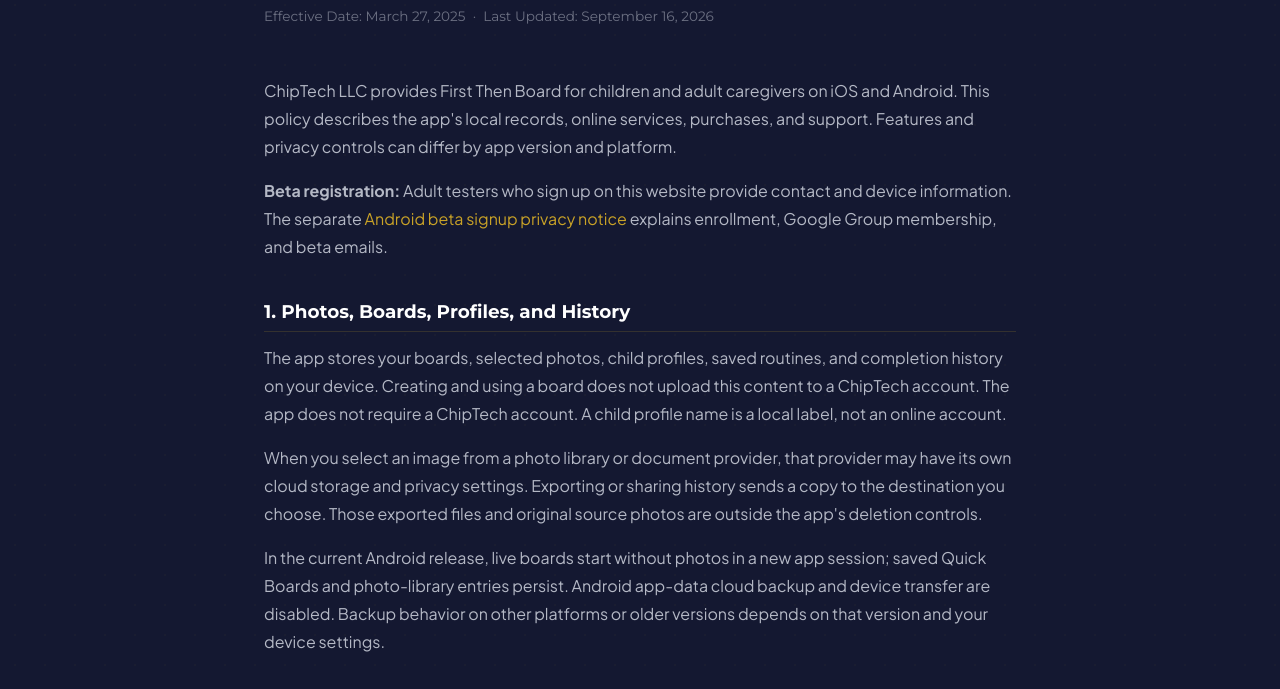
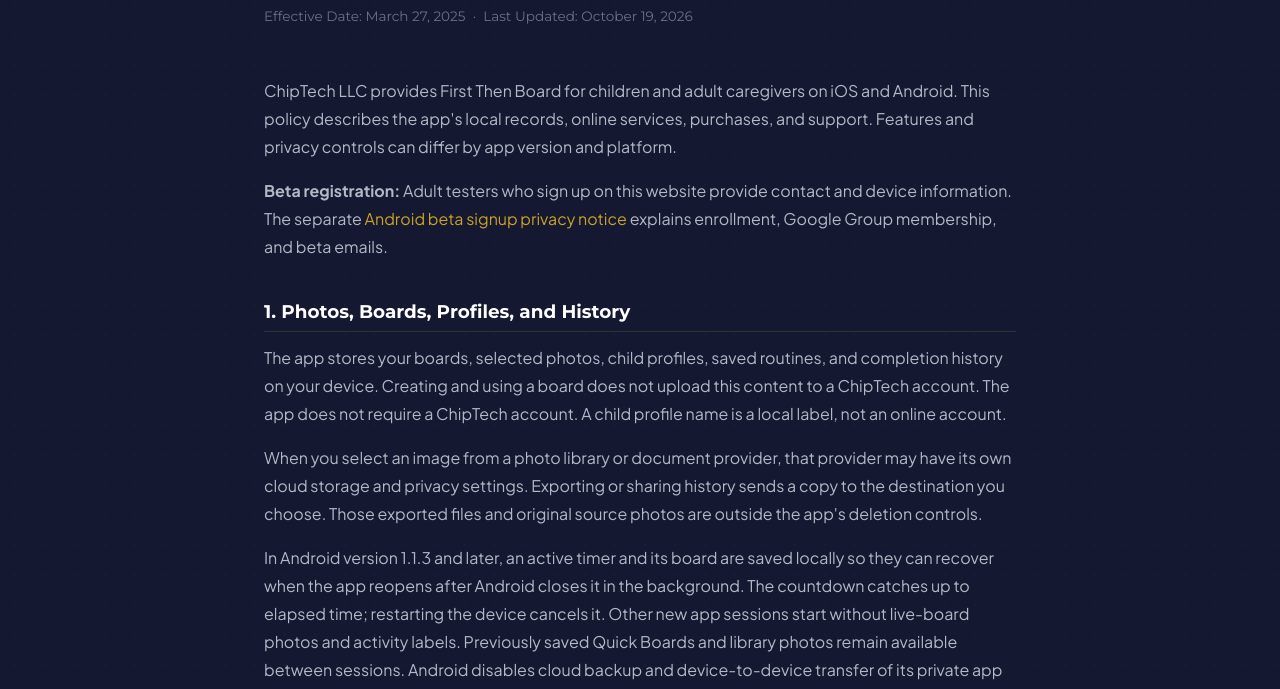
Before and after one commit to ChipTechLLC/firstthen-website, a website: page privacy.html in a window 1280 px wide. Shown: the part 250-939 px from the top of the page. Drawn offline with Linux system fonts and the light colour scheme.

Commit message:
Clarify Android timer recovery and feedback privacy

```diff
--- a/privacy.html
+++ b/privacy.html
@@ -40,14 +40,14 @@
   <div class="legal-page">
     <p class="eyebrow">ChipTech LLC</p>
     <h1>Privacy Policy</h1>
-    <p class="legal-meta">Effective Date: March 27, 2025 &nbsp;·&nbsp; Last Updated: September 16, 2026</p>
+    <p class="legal-meta">Effective Date: March 27, 2025 &nbsp;·&nbsp; Last Updated: October 19, 2026</p>
     <p>ChipTech LLC provides First Then Board for children and adult caregivers on iOS and Android. This policy describes the app's local records, online services, purchases, and support. Features and privacy controls can differ by app version and platform.</p>
     <p><strong>Beta registration:</strong> Adult testers who sign up on this website provide contact and device information. The separate <a href="/android-beta/privacy.html">Android beta signup privacy notice</a> explains enrollment, Google Group membership, and beta emails.</p>
 
     <h2>1. Photos, Boards, Profiles, and History</h2>
     <p>The app stores your boards, selected photos, child profiles, saved routines, and completion history on your device. Creating and using a board does not upload this content to a ChipTech account. The app does not require a ChipTech account. A child profile name is a local label, not an online account.</p>
     <p>When you select an image from a photo library or document provider, that provider may have its own cloud storage and privacy settings. Exporting or sharing history sends a copy to the destination you choose. Those exported files and original source photos are outside the app's deletion controls.</p>
-    <p>In the current Android release, live boards start without photos in a new app session; saved Quick Boards and photo-library entries persist. Android app-data cloud backup and device transfer are disabled. Backup behavior on other platforms or older versions depends on that version and your device settings.</p>
+    <p>In Android version 1.1.3 and later, an active timer and its board are saved locally so they can recover when the app reopens after Android closes it in the background. The countdown catches up to elapsed time; restarting the device cancels it. Other new app sessions start without live-board photos and activity labels. Previously saved Quick Boards and library photos remain available between sessions. Android disables cloud backup and device-to-device transfer of its private app data. Other platforms and versions can handle backups differently.</p>
 
     <h2>2. Online Photo Search</h2>
     <p>Unsplash search sends your search words to our Cloudflare-hosted service, which requests results from Unsplash. Selecting a result retrieves the image from Unsplash and reports the download to Unsplash as required by its service. Downloaded images can then be reused locally.</p>
@@ -69,6 +69,7 @@
 
     <h2>6. Support and Feedback</h2>
     <p>When you send a support or feedback email, we receive your email address, message, and any attachments or device details you choose to include. We use them to investigate and respond. An in-app email draft is not sent until you send it through your email application. Email is handled by the relevant email providers, including our Google Workspace service.</p>
+    <p>A feedback draft may include app/device details and purchase-check result codes to help diagnose a problem. These codes do not include purchase tokens, account identifiers, or payment-card details. Review or edit the draft before sending it.</p>
     <p>You can request deletion of support correspondence by emailing <a href="mailto:support@chiptechllc.com">support@chiptechllc.com</a>. We will review the request and explain any records that must be retained for legal, security, or transaction purposes. Copies held by your email provider or other recipients are subject to their controls.</p>
 
     <h2>7. Retention, Deletion, and Security</h2>
```
